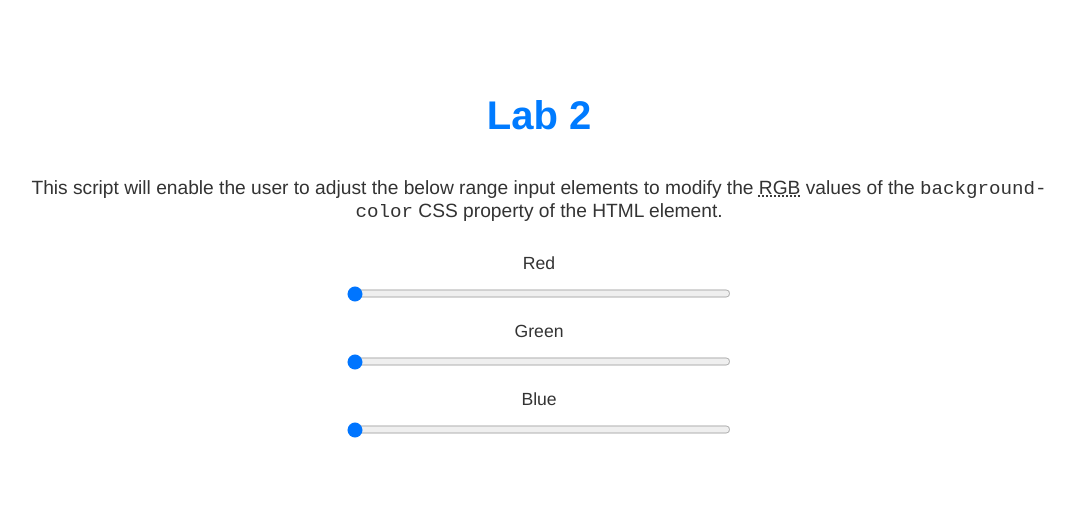
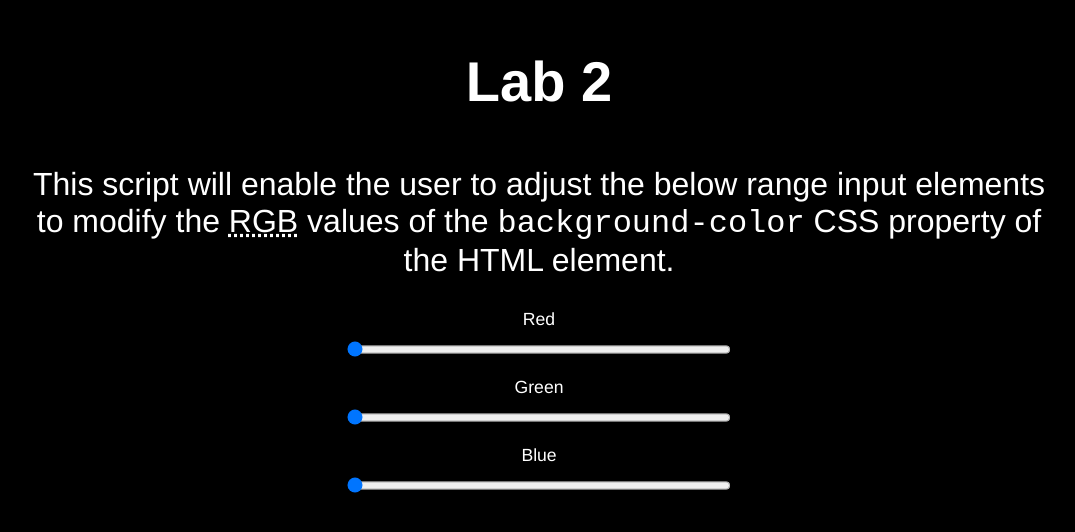
Before and after one commit to anshpaghadal/JavaScriptLab2, a plain HTML site: page index.html in a window 1280 px wide. Shown: the part 138-670 px from the top of the page, without its empty margins (101-1176 px from the left). Drawn offline with Linux system fonts and the light colour scheme.

Commit message:
Add files via upload

```diff
--- a/CSS/style.css
+++ b/CSS/style.css
@@ -1,3 +1,11 @@
+html {
+    font-family: 'Arial', sans-serif;
+    font-size: 100%;
+    background-color: rgb(0, 0, 0);
+    color: rgb(255, 255, 255);
+    transition-property: background-color;
+    transition-duration: 0.25s;
+}
 body {
     font-family: 'Helvetica Neue', Helvetica, Arial, sans-serif;
     color: #333;
@@ -6,18 +14,19 @@ body {
     display: flex;
     flex-direction: column;
     align-items: center;
+    color: rgb(255, 255, 255);
     justify-content: center;
     height: 100vh;
 }
 
 h1 {
-    font-size: 2.5rem;
-    color: #007bff;
+    font-size: 3.5rem;
+    color: #ffffff;
     margin-bottom: 20px;
 }
 
 p {
-    font-size: 1.2rem;
+    font-size: 2rem;
     text-align: center;
     max-width: 80%;
     margin-bottom: 30px;
```
